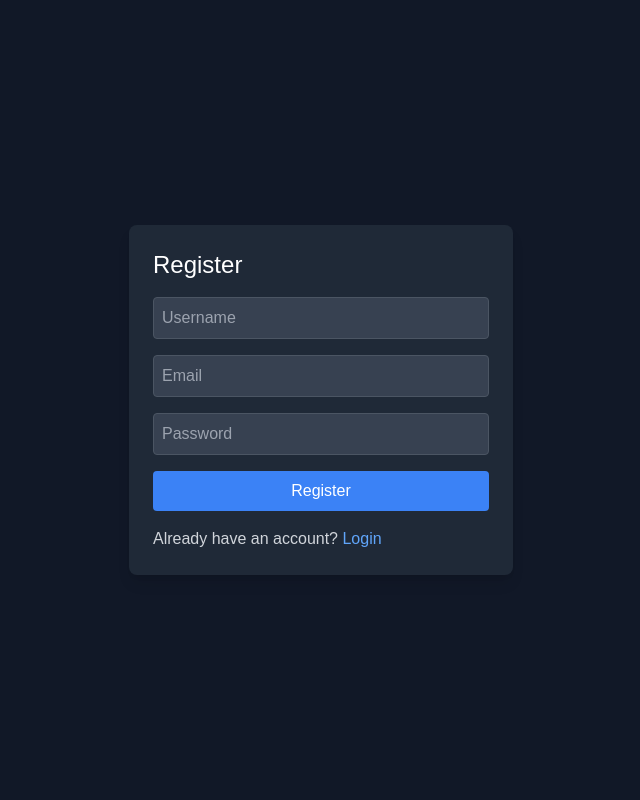
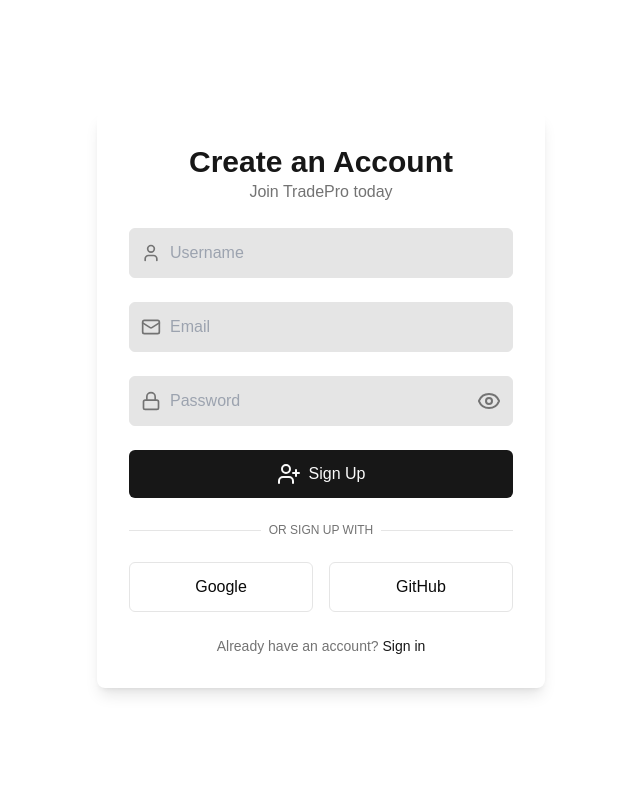
Before and after one commit to YashPalav-26/TradePro, a Next.js app: page /register in a window 1280 px wide. Shown: the top 800 px of the page, without its empty margins (319-959 px from the left). Built offline with nearby package versions, Linux system fonts and the light colour scheme.

Commit message:
redesigned the sign up page giving it a more modern look

```diff
--- a/src/app/register/page.tsx
+++ b/src/app/register/page.tsx
@@ -1,123 +1,146 @@
-"use client";
-
-import { useState } from "react";
-import axios from "axios";
-import { useRouter } from "next/navigation";
+'use client';
+import { useState } from 'react';
+import axios from 'axios';
+import { useRouter } from 'next/navigation';
+import { motion } from 'framer-motion';
+import { Eye, EyeOff, Mail, Lock, User, UserPlus } from 'lucide-react';
 
 const Register = () => {
-  const [username, setUsername] = useState("");
-  const [email, setEmail] = useState("");
-  const [password, setPassword] = useState("");
+  const [username, setUsername] = useState('');
+  const [email, setEmail] = useState('');
+  const [password, setPassword] = useState('');
+  const [showPassword, setShowPassword] = useState(false);
   const router = useRouter();
-  const [error, setError] = useState(""); // This will now always be a string
+  const [error, setError] = useState('');
 
   const handleRegister = async (e: React.FormEvent) => {
     e.preventDefault();
-    setError("");
+    setError('');
 
     try {
-      console.log("🔍 Sending registration request to /api/auth/register ...");
-      const response = await axios.post("/api/auth/register", {
+      const response = await axios.post('/api/auth/register', {
         username,
         email,
         password,
       });
 
-      console.log("✅ Server Response:", response.data); // Log response data
-
       if (response.status === 201) {
-        router.push("/login");
+        router.push('/login');
       } else {
-        // This case might be less common with axios as it throws on non-2xx by default
-        console.error("🚨 Unexpected response format (non-201):", response);
-        // Try to get a string error message
-        let errorMessage =
-          "Registration failed or server returned an unexpected response.";
-        if (response.data?.error && typeof response.data.error === "string") {
-          errorMessage = response.data.error;
-        } else if (
-          response.data?.message &&
-          typeof response.data.message === "string"
-        ) {
-          errorMessage = response.data.message;
-        }
-        setError(errorMessage);
+        setError(response.data.error || 'Registration failed. Please try again.');
       }
     } catch (err: any) {
-      // This catch block handles network errors and HTTP errors (4xx, 5xx) from axios
-      console.error(
-        "🔥 Registration Error (from catch):",
-        err.response?.data || err.message
-      );
-
-      let errorMessage = "Registration failed. Please try again."; // Default message
-      if (err.response?.data) {
-        // Check if response.data exists (for HTTP errors)
-        if (typeof err.response.data.error === "string") {
-          errorMessage = err.response.data.error;
-        } else if (typeof err.response.data.message === "string") {
-          // For errors like { code: "502", message: "..." }
-          errorMessage = err.response.data.message;
-        } else if (
-          err.response.data.error &&
-          typeof err.response.data.error.message === "string"
-        ) {
-          // If the error is an object like { error: { message: "Details..." } }
-          errorMessage = err.response.data.error.message;
-        }
-      } else if (typeof err.message === "string") {
-        // For network errors where err.response might be undefined
-        errorMessage = err.message;
-      }
-      setError(errorMessage);
+      setError(err.response?.data?.error || 'An error occurred. Please try again.');
     }
   };
 
   return (
-    <div className="flex items-center justify-center min-h-screen bg-gray-900">
-      <div className="bg-gray-800 p-6 rounded-lg shadow-lg w-96">
-        <h2 className="text-white text-2xl mb-4">Register</h2>
-        {error && <p className="text-red-500 text-sm mb-2">{error}</p>}{" "}
-        {/* This will now render a string */}
-        <form onSubmit={handleRegister} className="space-y-4">
+    <div className="flex items-center justify-center min-h-screen bg-background">
+      <motion.div
+        initial={{ opacity: 0, y: -20 }}
+        animate={{ opacity: 1, y: 0 }}
+        transition={{ duration: 0.5 }}
+        className="w-full max-w-md p-8 space-y-6 bg-card rounded-lg shadow-lg"
+      >
+        <div className="text-center">
+          <h1 className="text-3xl font-bold text-primary">Create an Account</h1>
+          <p className="text-muted-foreground">Join TradePro today</p>
+        </div>
+
+        {error && (
+          <div className="p-4 text-sm text-destructive-foreground bg-destructive rounded-md">
+            {error}
+          </div>
+        )}
+
+        <form onSubmit={handleRegister} className="space-y-6">
+          <div className="relative">
+            <User className="absolute left-3 top-1/2 -translate-y-1/2 h-5 w-5 text-muted-foreground" />
             <input
               type="text"
               placeholder="Username"
-            className="w-full p-2 rounded bg-gray-700 text-white border border-gray-600 focus:outline-none focus:ring-2 focus:ring-blue-500"
+              className="w-full pl-10 pr-4 py-3 rounded-md bg-input text-foreground border border-border focus:outline-none focus:ring-2 focus:ring-primary"
               value={username}
               onChange={(e) => setUsername(e.target.value)}
               required
             />
+          </div>
+
+          <div className="relative">
+            <Mail className="absolute left-3 top-1/2 -translate-y-1/2 h-5 w-5 text-muted-foreground" />
             <input
               type="email"
               placeholder="Email"
-            className="w-full p-2 rounded bg-gray-700 text-white border border-gray-600 focus:outline-none focus:ring-2 focus:ring-blue-500"
+              className="w-full pl-10 pr-4 py-3 rounded-md bg-input text-foreground border border-border focus:outline-none focus:ring-2 focus:ring-primary"
               value={email}
               onChange={(e) => setEmail(e.target.value)}
               required
             />
+          </div>
+
+          <div className="relative">
+            <Lock className="absolute left-3 top-1/2 -translate-y-1/2 h-5 w-5 text-muted-foreground" />
             <input
-            type="password"
+              type={showPassword ? 'text' : 'password'}
               placeholder="Password"
-            className="w-full p-2 rounded bg-gray-700 text-white border border-gray-600 focus:outline-none focus:ring-2 focus:ring-blue-500"
+              className="w-full pl-10 pr-10 py-3 rounded-md bg-input text-foreground border border-border focus:outline-none focus:ring-2 focus:ring-primary"
               value={password}
               onChange={(e) => setPassword(e.target.value)}
               required
             />
             <button
+              type="button"
+              onClick={() => setShowPassword(!showPassword)}
+              className="absolute right-3 top-1/2 -translate-y-1/2 text-muted-foreground"
+            >
+              {showPassword ? <EyeOff /> : <Eye />}
+            </button>
+          </div>
+
+          <motion.button
             type="submit"
-            className="w-full bg-blue-500 hover:bg-blue-400 text-white py-2 rounded transition"
+            whileHover={{ scale: 1.05 }}
+            whileTap={{ scale: 0.95 }}
+            className="w-full flex justify-center items-center gap-2 bg-primary text-primary-foreground py-3 rounded-md transition-colors hover:bg-primary/90"
           >
-            Register
-          </button>
+            <UserPlus />
+            Sign Up
+          </motion.button>
         </form>
-        <p className="mt-4 text-gray-300">
-          Already have an account?{" "}
-          <a href="/login" className="text-blue-400 hover:underline">
-            Login
+
+        <div className="relative">
+          <div className="absolute inset-0 flex items-center">
+            <span className="w-full border-t border-border" />
+          </div>
+          <div className="relative flex justify-center text-xs uppercase">
+            <span className="bg-card px-2 text-muted-foreground">Or sign up with</span>
+          </div>
+        </div>
+
+        <div className="grid grid-cols-2 gap-4">
+          <motion.button
+            whileHover={{ scale: 1.05 }}
+            className="w-full py-3 border border-border rounded-md flex items-center justify-center gap-2 hover:bg-accent"
+          >
+            {/* Add Google Icon Here */}
+            <span>Google</span>
+          </motion.button>
+          <motion.button
+            whileHover={{ scale: 1.05 }}
+            className="w-full py-3 border border-border rounded-md flex items-center justify-center gap-2 hover:bg-accent"
+          >
+            {/* Add GitHub Icon Here */}
+            <span>GitHub</span>
+          </motion.button>
+        </div>
+
+        <p className="mt-6 text-center text-sm text-muted-foreground">
+          Already have an account?{' '}
+          <a href="/login" className="font-medium text-primary hover:underline">
+            Sign in
           </a>
         </p>
-      </div>
+      </motion.div>
     </div>
   );
 };
```
Lines whose indentation alone changed are shown as unchanged.
